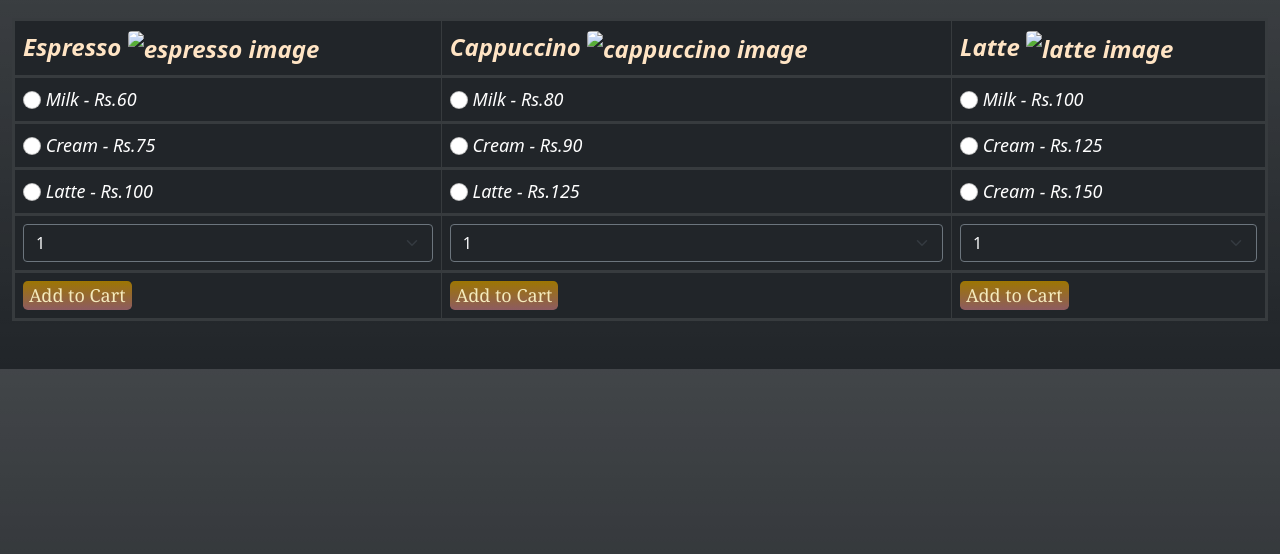
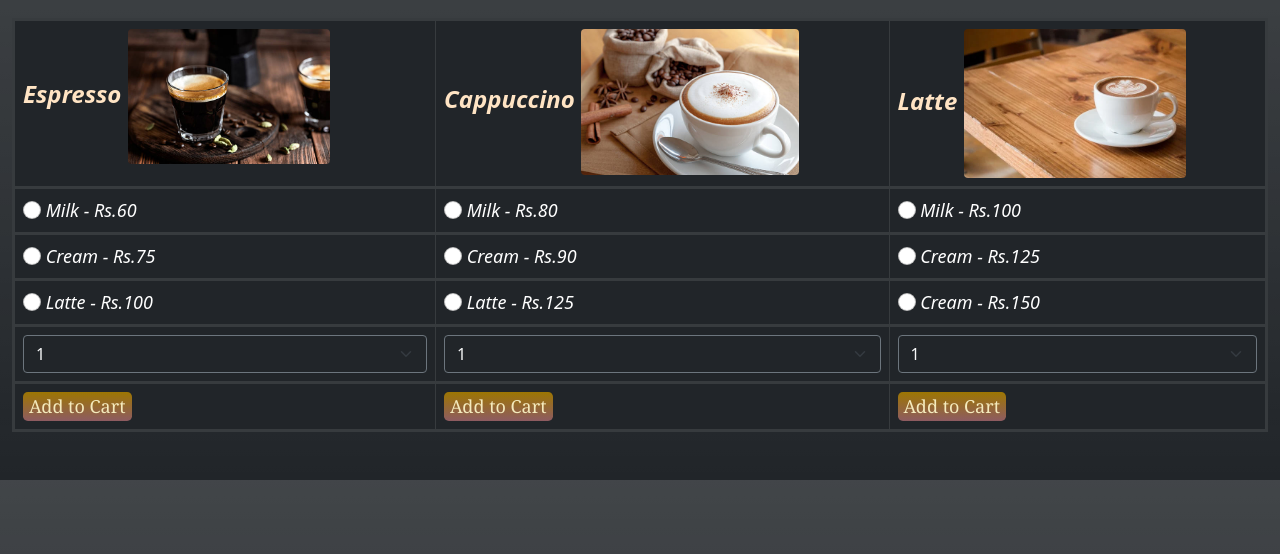
Before and after one commit to Know167/Buy-Coffee-Online, a plain HTML site: page index.html in a window 1280 px wide. Shown: the part 118-672 px from the top of the page. Drawn offline with nearby package versions, Linux system fonts and the light colour scheme; the site is published under a folder, as on GitHub Pages, so addresses that start at the root find nothing.

Commit message:
resolving images not shown on github pages problem

```diff
--- a/index.html
+++ b/index.html
@@ -23,9 +23,9 @@
       </svg></div></h3>
 
       <tr class="border-3">
-        <th>Espresso <img src="/images/espresso.jpg" class="rounded float-right w-50" alt="espresso image"></th>
-        <th>Cappuccino <img src="/images/cappucino.jpg" class="rounded float-right w-50" alt="cappuccino image"></th>
-        <th>Latte <img src="/images/latte4.webp" class="rounded float-right lat-img" alt="latte image"></th>
+        <th>Espresso <img src="images/espresso.jpg" class="rounded float-right w-50" alt="espresso image"></th>
+        <th>Cappuccino <img src="images/cappucino.jpg" class="rounded float-right w-50" alt="cappuccino image"></th>
+        <th>Latte <img src="images/latte4.webp" class="rounded float-right lat-img" alt="latte image"></th>
       </tr>
       <tr class="border-3">
         <td>
```
